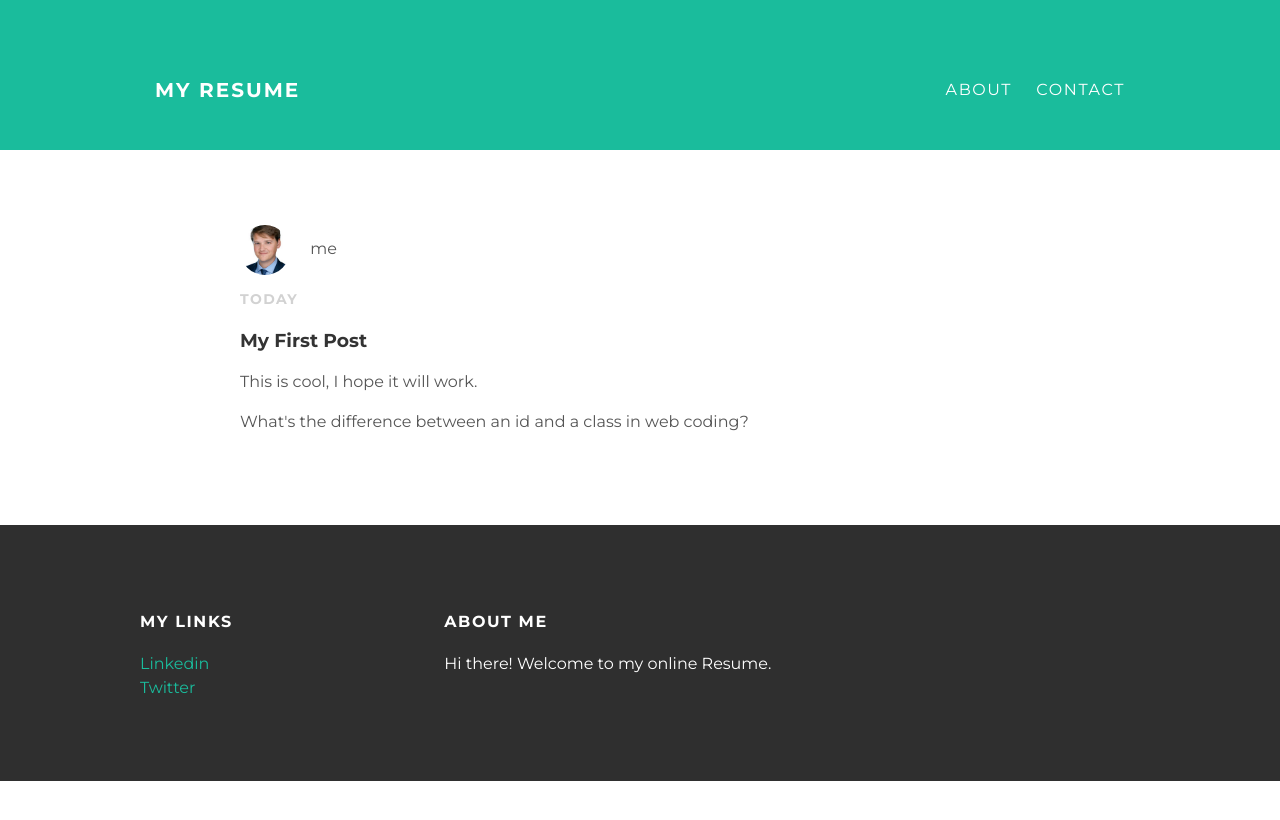
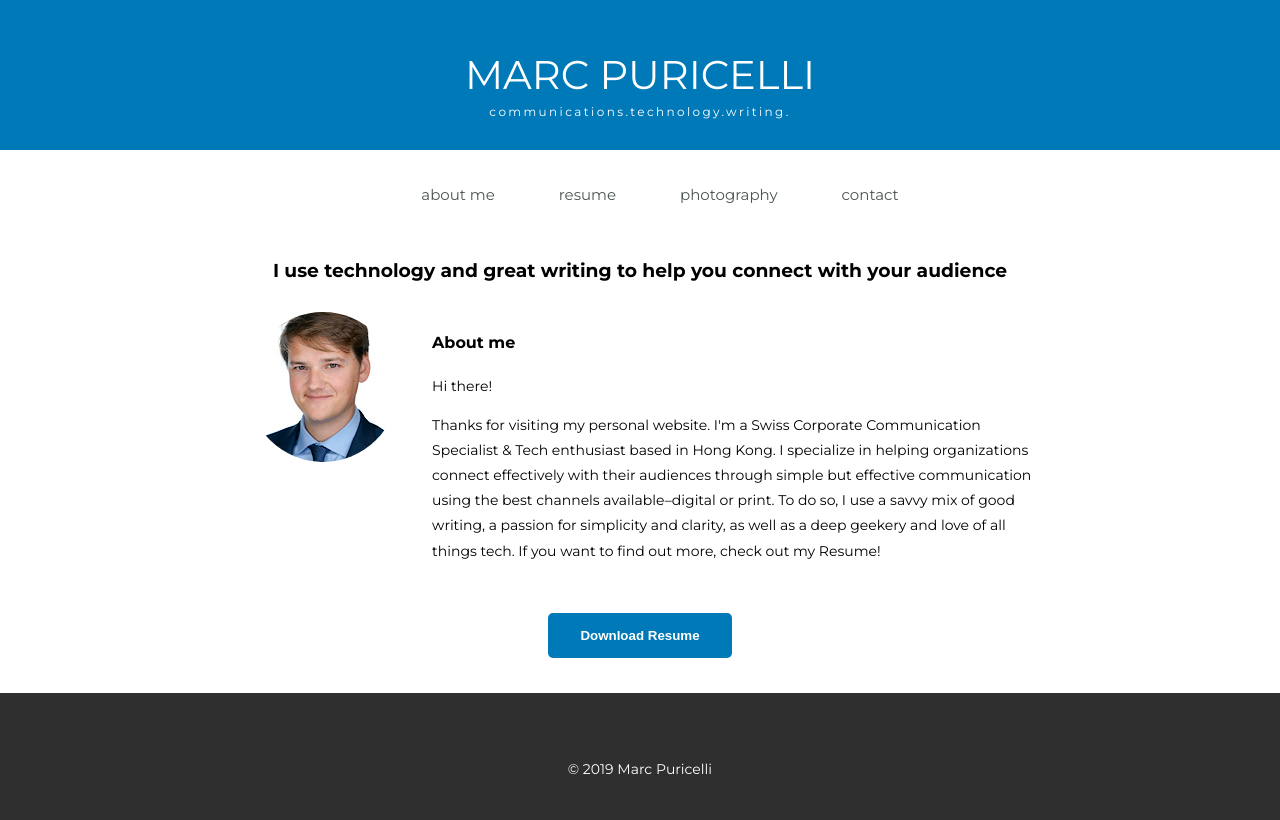
Before and after one commit to mpuricelli/mpuricelli.github.io, a plain HTML site: page index.html in a window 1280 px wide. Drawn offline with Linux system fonts and the light colour scheme.

Commit message:
Add files via upload

```diff
--- a/index.html
+++ b/index.html
@@ -1,49 +1,40 @@
 <!DOCTYPE html>
 <html>
 	<head>
-		<title>My Resume</title>
-		<link rel="stylesheet" type="text/css" href="style.css">
-		</link>
+	<title>Resume</title>
+	<link rel="stylesheet" type="text/css" href="style.css"></link>
 </head>
 <body>
 	<div id="header">
-			<div class="container">
-				<a id="header-title" href="index.html">My Resume</a>
-				<ul id="header-nav">
-					<li><a href="about.html">About</a></li>
-					<li><a href="contact.html">Contact</a></li>
+		<div id="header-title">Marc Puricelli</div>
+		<div id="header-subtitle">Communications.Technology.Writing.</div>
+	</div>
+	<div id="menu">
+		<ul id="nav-title">
+		<li>About me</li>
+		<li>Resume</li>
+		<li>Photography</li>
+		<li>Contact</li>
 		</ul>
 	</div>
-		</div>
 	<div id="content">
-		   <div class="container">
-		    <div class="post">
-		    	<div class="post-author">
-		    		<img src="Profile.jpeg">
-		    		<span>me</span>
-		    		<p class="post-date">Today</p>
-		    		<h3 class="post-title">My First Post</h3>
-		    		<div class="post-content">
-		    		<p>This is cool, I hope it will work.</p>
-		    		<p>What's the difference between an id and a class in web coding?</p>
+		<h3 class="page-title">I use technology and great writing to help you connect with your audience</h3>
+		<div class="profile">
+			<img src="profile.jpeg">
+			 <div class="profile-content">
+				<h4 class="profile-title">About me</h4>
+				 <div class="profile-text">
+				 <p>Hi there!</p>
+				 <p> Thanks for visiting my personal website. I'm a Swiss Corporate Communication Specialist & Tech enthusiast based in Hong Kong. I specialize in helping organizations connect effectively with their audiences through simple but effective communication using the best channels available–digital or print. To do so, I use a savvy mix of good writing, a passion for simplicity and clarity, as well as a deep geekery and love of all things tech. If you want to find out more, check out my Resume!</p>
 				 </div>
 			</div>
 		</div>
+		<button>Download Resume</button>
 	  </div>
 	</div>
 	<div id="footer">
-			<div class="container">
-				<div class="column">
-					<h4>My Links</h4>
-					<p>
-					<a href="#">Linkedin</a>
-					<br>
-                    <a href="#">Twitter</a>
-					</p>
-				</div>
-				<div class="column">
-					<h4>About me</h4>
-					<p>Hi there! Welcome to my online Resume.</p>
+		<div class="footer-content">
+		<p>&copy; 2019 Marc Puricelli</p>
 		</div>
 	</div>
 </body>
--- a/style.css
+++ b/style.css
@@ -1,123 +1,122 @@
 @import url(http://fonts.googleapis.com/css?family=Montserrat:400,700);
 
 body {
-	color: #555;
 	margin: 0;
 
 	font-family: 'Montserrat', sans-serif;
 }
 
 #header {
-	background-color: #1abc9c;
+	text-align: center;
+	background-color: #0079B8;
 	height: 150px;
-	line-height: 150px;
-}
-
-#header a {
-	color: white;
-	text-decoration: none;
-
-	text-transform: uppercase;
-	letter-spacing: 0.1em;
-}
-
-#header a:hover {
-	color: #222;
 }
 
 #header-title {
-	display: block;
-	float: left;
-	padding-left: 15px;
+	font-size: 40px;
+	font-style: bolder;
+	color: white;
+	text-transform: uppercase;
+	padding-top: 50px;
+	}
 
-	font-size: 20px;
-	font-weight: bold;
+#header-subtitle {
+	color: white;
+	font-style: bold;
+	text-transform: lowercase;
+	font-size: 12px;
+	letter-spacing: 0.2em;
+	padding-top: 5px;
 }
 
-#header-nav {
-	display: block;
-	float: right;
-	padding-right: 15px;
-	margin-top: 0;
+#menu {
+	font-size: 15px;
+	color: #4c5454;
+	text-transform: lowercase;
+	text-align: center;
 }
 
-#header-nav li {
-	display: inline;
-	padding-left: 20px;
+
+#nav-title li {
+	display: inline-block;
 }
 
-.container {
+ul {
+	list-style: none;
+}
+
+li {
+	padding-top: 20px;
+	padding-bottom: 20px;
+	padding-left: 30px;
+	padding-right: 30px;
+}
+
+#content {
 	max-width: 1000px;
 	margin: 0 auto;
 	padding: 15px;
+	text-align: center;
+}
+
+.page-title {
+	max-width: 800px;
+	margin: 0 auto;
+	text-align: center;
+	padding: 5px 15px 15px 15px;
+
+}
+
+.profile {
+	max-width: 700px;
+	margin: 0 auto;
+	text-align: left;
+	padding: 20px 15px 15px 15px;
+	display: inline;
+}
+
+.profile img {
+	width: 150px;
+	height: 150px;
+	border-radius: 100px;
+	display: inline-block;
+	vertical-align: top;
+	padding: 15px;
+}
+
+
+.profile-content {
+	display: inline-block;
+	padding: 15px;
+	vertical-align: top;
+	max-width: 600px;
+}
+
+
+button {
+	background-color: #0079B8;
+	color: white;
+	border: none;
+	text-align: center;
+	padding: 15px 32px;
+	display: inline-block;
+	margin: 20px;
+	font-weight: bold;
+	border-radius: 5px;
 }
 
 #footer {
 	background-color: #2f2f2f;
-	padding: 50px 0;
-}
-.column {
-	min-width: 300px;
-	display: inline-block;
-	vertical-align: top;
+	padding: 40px 0;
 }
 
-#footer h4 {
+.footer-content {
 	color: white;
-	text-transform: uppercase;
-	letter-spacing: 0.1em;
-}
-
-#footer p {
-	color: white;
-}
-
-a {
-	color: #1abc9c;
-	text-decoration: none;
-}
-
-a:hover {
-	color: #F6A623;
-}
-
-.post {
-	max-width: 800px;
-	margin: 0 auto;
-	padding: 60px 0;
-}
-
-.post-author img {
-	width: 50px;
-	height: 50px;
-	vertical-align: middle;
-	border-radius: 25px;
-}
-
-.post-author span {
-	margin-left: 16px;
-}
-
-.post-date {
-	color: #D2D2D2;
-
-	font-size: 14px;
-	font-weight: bold;
-
-	text-transform: uppercase;
-	letter-spacing: 0.1em;
-}
-
-h1, h2, h3, h4 {
-	color: #333;
+	text-align: center;
+	padding: 10px;
 }
 
 p {
-	line-height: 1.5;
+	line-height: 1.8;
+	font-size: 14px;
 }
-
-.post, .about {
-	max-width: 800px;
-	margin: 0 auto;
-	padding: 60px 0;
-}
```
Also changed, not shown: profile.jpeg (added). Lines whose indentation alone changed are shown as unchanged.
